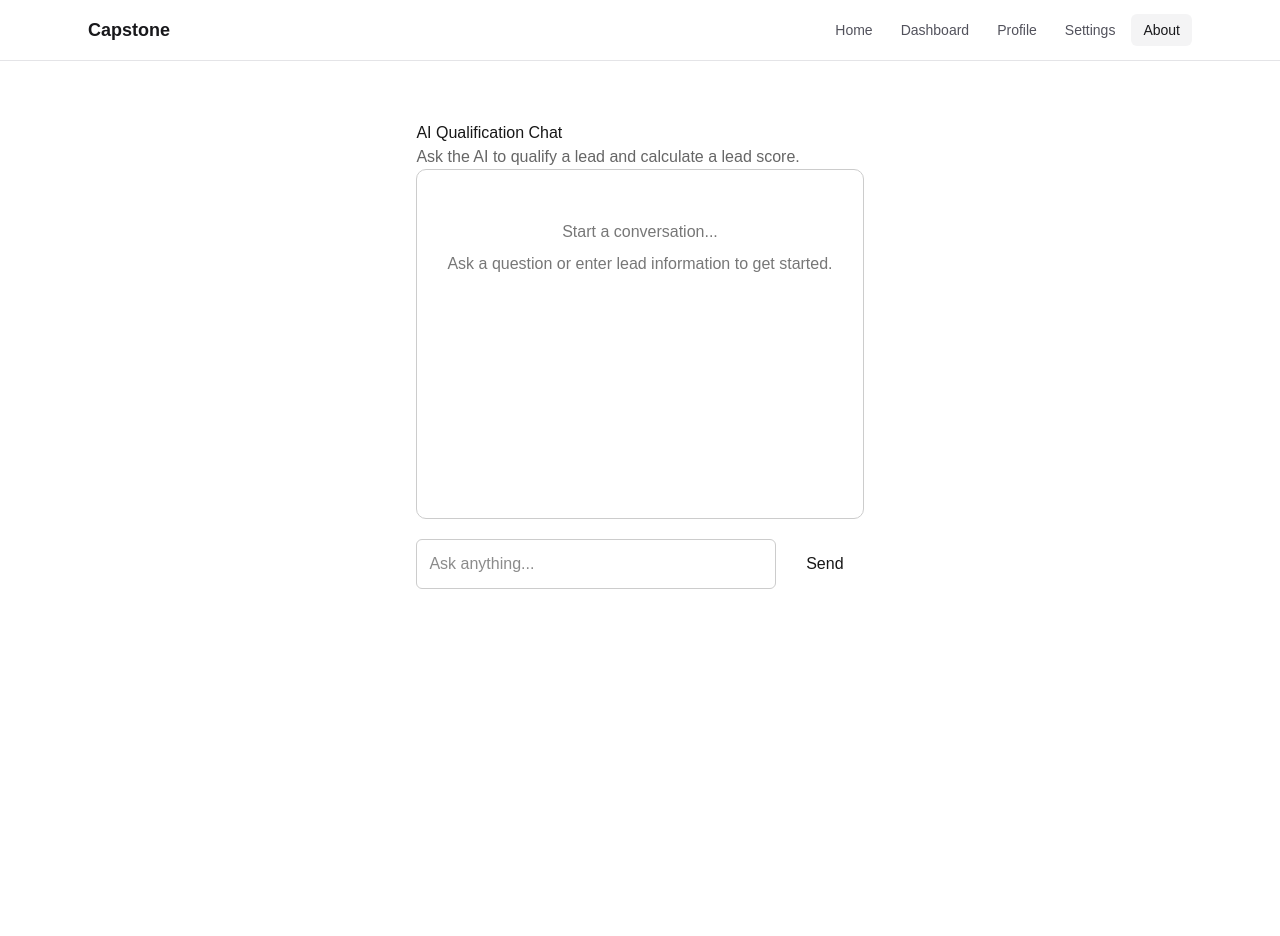
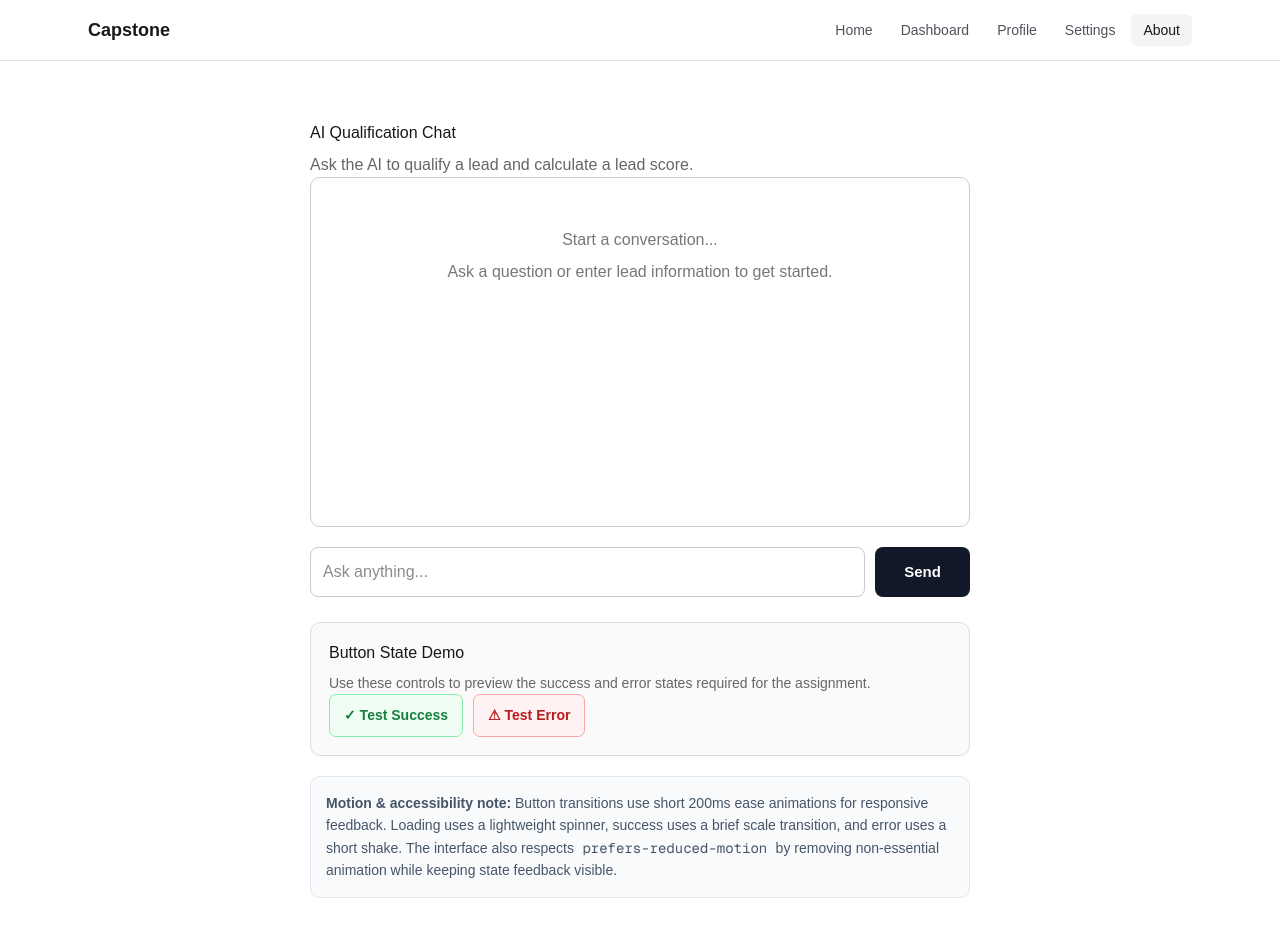
Before and after one commit to midhatnaz62/capstone-skeleton, a Next.js app: page /about in a window 1280 px wide. Shown: the top 936 px of the page. Before the commit the page ends 800 px from the top, so only its background shows below. Built offline with nearby package versions, Linux system fonts and the light colour scheme.

Commit message:
Add button motion and state interactions

```diff
--- a/src/app/about/page.js
+++ b/src/app/about/page.js
@@ -6,6 +6,7 @@ export default function Home() {
   const [input, setInput] = useState("");
   const [messages, setMessages] = useState([]);
   const [loading, setLoading] = useState(false);
+  const [buttonState, setButtonState] = useState("idle");
 
   async function sendMessage(messageText, previousMessages = messages) {
     if (!messageText.trim() || loading) return;
@@ -20,9 +21,9 @@ export default function Home() {
     setMessages(updatedMessages);
     setInput("");
     setLoading(true);
+    setButtonState("loading");
 
     try {
-      // TOOL INPUT STREAMING STATE
       const temporaryAssistant = {
         role: "assistant",
         content: "",
@@ -46,7 +47,9 @@ export default function Home() {
 
       if (!contentType.includes("application/json")) {
         const text = await response.text();
-        throw new Error(text || "Server returned an invalid response.");
+        throw new Error(
+          text || "Server returned an invalid response."
+        );
       }
 
       const data = await response.json();
@@ -62,7 +65,6 @@ export default function Home() {
       const isValidationError =
         data.text?.startsWith("Invalid lead information.");
 
-      // SUCCESS / TOOL OUTPUT
       setMessages([
         ...updatedMessages,
         {
@@ -76,10 +78,15 @@ export default function Home() {
               : "input-available",
         },
       ]);
+
+      setButtonState(isValidationError ? "error" : "success");
+
+      setTimeout(() => {
+        setButtonState("idle");
+      }, 1200);
     } catch (error) {
       console.error("CHAT ERROR:", error);
 
-      // DESIGNED FAILURE STATE
       setMessages([
         ...updatedMessages,
         {
@@ -92,6 +99,12 @@ export default function Home() {
           retryMessage: messageText,
         },
       ]);
+
+      setButtonState("error");
+
+      setTimeout(() => {
+        setButtonState("idle");
+      }, 1200);
     } finally {
       setLoading(false);
     }
@@ -108,14 +121,17 @@ export default function Home() {
   async function handleRetry(message) {
     if (!message.retryMessage || loading) return;
 
-    // Remove the failed user + error messages before retrying
     const failedIndex = messages.indexOf(message);
 
     const messagesBeforeFailedRequest =
       failedIndex > 0
         ? messages
             .slice(0, failedIndex)
-            .filter((item) => item.role === "user" || item.role === "assistant")
+            .filter(
+              (item) =>
+                item.role === "user" ||
+                item.role === "assistant"
+            )
         : [];
 
     await sendMessage(
@@ -124,7 +140,212 @@ export default function Home() {
     );
   }
 
+  // DEMO SUCCESS STATE
+  function testSuccess() {
+    if (loading) return;
+
+    setButtonState("loading");
+
+    setTimeout(() => {
+      setButtonState("success");
+
+      setTimeout(() => {
+        setButtonState("idle");
+      }, 1200);
+    }, 900);
+  }
+
+  // DEMO ERROR STATE
+  function testError() {
+    if (loading) return;
+
+    setButtonState("loading");
+
+    setTimeout(() => {
+      setButtonState("error");
+
+      setTimeout(() => {
+        setButtonState("idle");
+      }, 1200);
+    }, 900);
+  }
+
+  function getButtonContent() {
+    if (buttonState === "loading") {
       return (
+        <>
+          <span className="spinner" />
+          Sending...
+        </>
+      );
+    }
+
+    if (buttonState === "success") {
+      return <>✓ Sent</>;
+    }
+
+    if (buttonState === "error") {
+      return <>⚠ Failed</>;
+    }
+
+    return <>Send</>;
+  }
+
+  return (
+    <>
+      <style>{`
+        .send-button {
+          min-width: 95px;
+          padding: 12px 20px;
+          border: none;
+          border-radius: 8px;
+          background: #111827;
+          color: white;
+          font-size: 15px;
+          font-weight: 600;
+          cursor: pointer;
+          display: inline-flex;
+          align-items: center;
+          justify-content: center;
+          gap: 8px;
+          transition:
+            transform 200ms ease,
+            opacity 200ms ease,
+            background 200ms ease;
+        }
+
+        .send-button:hover:not(:disabled) {
+          transform: translateY(-2px);
+          background: #1f2937;
+        }
+
+        .send-button:active:not(:disabled) {
+          transform: translateY(0) scale(0.96);
+        }
+
+        .send-button:focus-visible {
+          outline: 3px solid #93c5fd;
+          outline-offset: 3px;
+        }
+
+        .send-button:disabled {
+          cursor: not-allowed;
+          opacity: 0.75;
+        }
+
+        .send-button.loading {
+          background: #2563eb;
+        }
+
+        .send-button.success {
+          background: #16a34a;
+          transform: scale(1.03);
+        }
+
+        .send-button.error {
+          background: #dc2626;
+          animation: shake 350ms ease;
+        }
+
+        .demo-button {
+          padding: 10px 14px;
+          border-radius: 7px;
+          font-size: 14px;
+          font-weight: 600;
+          cursor: pointer;
+          transition:
+            transform 200ms ease,
+            opacity 200ms ease;
+        }
+
+        .demo-button:hover {
+          transform: translateY(-2px);
+        }
+
+        .demo-button:focus-visible {
+          outline: 3px solid #93c5fd;
+          outline-offset: 2px;
+        }
+
+        .success-demo {
+          border: 1px solid #86efac;
+          background: #f0fdf4;
+          color: #15803d;
+        }
+
+        .error-demo {
+          border: 1px solid #fca5a5;
+          background: #fef2f2;
+          color: #b91c1c;
+        }
+
+        .spinner {
+          width: 15px;
+          height: 15px;
+          border: 2px solid rgba(255,255,255,0.4);
+          border-top-color: white;
+          border-radius: 50%;
+          animation: spin 700ms linear infinite;
+        }
+
+        @keyframes spin {
+          to {
+            transform: rotate(360deg);
+          }
+        }
+
+        @keyframes shake {
+          0%, 100% {
+            transform: translateX(0);
+          }
+
+          25% {
+            transform: translateX(-4px);
+          }
+
+          50% {
+            transform: translateX(4px);
+          }
+
+          75% {
+            transform: translateX(-3px);
+          }
+        }
+
+        @media (prefers-reduced-motion: reduce) {
+          .send-button,
+          .demo-button {
+            transition: none;
+          }
+
+          .send-button.error {
+            animation: none;
+          }
+
+          .spinner {
+            animation: none;
+          }
+        }
+
+        @media (max-width: 600px) {
+          .chat-form {
+            flex-direction: column;
+          }
+
+          .send-button {
+            width: 100%;
+          }
+
+          .demo-controls {
+            flex-direction: column;
+          }
+
+          .demo-button {
+            width: 100%;
+          }
+        }
+      `}</style>
+
       <main
         style={{
           maxWidth: "700px",
@@ -133,10 +354,13 @@ export default function Home() {
           fontFamily: "Arial, sans-serif",
         }}
       >
-      <h2>AI Qualification Chat</h2>
+        <h1 style={{ marginBottom: "8px" }}>
+          AI Qualification Chat
+        </h1>
 
         <p style={{ color: "#666" }}>
-        Ask the AI to qualify a lead and calculate a lead score.
+          Ask the AI to qualify a lead and calculate a lead
+          score.
         </p>
 
         <div
@@ -162,7 +386,8 @@ export default function Home() {
               </h3>
 
               <p style={{ margin: 0 }}>
-              Ask a question or enter lead information to get started.
+                Ask a question or enter lead information
+                to get started.
               </p>
             </div>
           ) : (
@@ -185,7 +410,11 @@ export default function Home() {
 
                 {/* USER MESSAGE */}
                 {message.role === "user" && (
-                <p style={{ whiteSpace: "pre-wrap" }}>
+                  <p
+                    style={{
+                      whiteSpace: "pre-wrap",
+                    }}
+                  >
                     {message.content}
                   </p>
                 )}
@@ -207,10 +436,15 @@ export default function Home() {
                 )}
 
                 {/* TOOL INPUT AVAILABLE */}
-              {message.toolState === "input-available" && (
+                {message.toolState ===
+                  "input-available" && (
                   <>
                     {message.content && (
-                    <p style={{ whiteSpace: "pre-wrap" }}>
+                      <p
+                        style={{
+                          whiteSpace: "pre-wrap",
+                        }}
+                      >
                         {message.content}
                       </p>
                     )}
@@ -225,8 +459,8 @@ export default function Home() {
                         color: "#854d0e",
                       }}
                     >
-                    ⚙️ Lead information received. Processing
-                    qualification...
+                      ⚙️ Lead information received.
+                      Processing qualification...
                     </div>
                   </>
                 )}
@@ -238,23 +472,34 @@ export default function Home() {
                   message.toolState !== "input-streaming" &&
                   message.toolState !== "input-available" &&
                   message.content && (
-                  <div style={{ marginTop: "10px" }}>
-                    <p style={{ whiteSpace: "pre-wrap" }}>
+                    <div
+                      style={{
+                        marginTop: "10px",
+                      }}
+                    >
+                      <p
+                        style={{
+                          whiteSpace: "pre-wrap",
+                        }}
+                      >
                         {message.content}
                       </p>
                     </div>
                   )}
 
                 {/* TOOL OUTPUT AVAILABLE */}
-              {message.toolState === "output-available" &&
+                {message.toolState ===
+                  "output-available" &&
                   message.toolResults?.length > 0 &&
                   message.toolResults.map(
                     (toolResult, toolIndex) => {
                       if (
-                      toolResult.toolName === "leadScore" &&
+                        toolResult.toolName ===
+                          "leadScore" &&
                         toolResult.output
                       ) {
-                      const result = toolResult.output;
+                        const result =
+                          toolResult.output;
 
                         return (
                           <div
@@ -262,7 +507,8 @@ export default function Home() {
                             style={{
                               marginTop: "15px",
                               padding: "18px",
-                            border: "2px solid #22c55e",
+                              border:
+                                "2px solid #22c55e",
                               borderRadius: "12px",
                               background: "#f0fdf4",
                             }}
@@ -282,22 +528,30 @@ export default function Home() {
                             </h3>
 
                             <p>
-                            <strong>Name:</strong>{" "}
+                              <strong>
+                                Name:
+                              </strong>{" "}
                               {result.name}
                             </p>
 
                             <p>
-                            <strong>Company:</strong>{" "}
+                              <strong>
+                                Company:
+                              </strong>{" "}
                               {result.company}
                             </p>
 
                             <p>
-                            <strong>Score:</strong>{" "}
+                              <strong>
+                                Score:
+                              </strong>{" "}
                               {result.score}/100
                             </p>
 
                             <p>
-                            <strong>Status:</strong>{" "}
+                              <strong>
+                                Status:
+                              </strong>{" "}
                               {result.label}
                             </p>
                           </div>
@@ -309,18 +563,22 @@ export default function Home() {
                   )}
 
                 {/* TOOL VALIDATION ERROR */}
-              {message.toolState === "output-error" && (
+                {message.toolState ===
+                  "output-error" && (
                   <div
                     style={{
                       marginTop: "12px",
                       padding: "15px",
                       borderRadius: "10px",
                       background: "#fef2f2",
-                    border: "2px solid #fca5a5",
+                      border:
+                        "2px solid #fca5a5",
                       color: "#b91c1c",
                     }}
                   >
-                  <strong>⚠ TOOL ERROR</strong>
+                    <strong>
+                      ⚠ TOOL ERROR
+                    </strong>
 
                     <p
                       style={{
@@ -337,18 +595,22 @@ export default function Home() {
                 )}
 
                 {/* NETWORK / API FAILURE */}
-              {message.toolState === "request-error" && (
+                {message.toolState ===
+                  "request-error" && (
                   <div
                     style={{
                       marginTop: "12px",
                       padding: "16px",
                       borderRadius: "10px",
                       background: "#fff7ed",
-                    border: "2px solid #fdba74",
+                      border:
+                        "2px solid #fdba74",
                       color: "#c2410c",
                     }}
                   >
-                  <strong>⚠ Something went wrong</strong>
+                    <strong>
+                      ⚠ Something went wrong
+                    </strong>
 
                     <p
                       style={{
@@ -363,18 +625,11 @@ export default function Home() {
 
                     <button
                       type="button"
-                    onClick={() => handleRetry(message)}
+                      onClick={() =>
+                        handleRetry(message)
+                      }
                       disabled={loading}
-                    style={{
-                      padding: "9px 16px",
-                      border: "none",
-                      borderRadius: "6px",
-                      background: "#ea580c",
-                      color: "white",
-                      cursor: loading
-                        ? "not-allowed"
-                        : "pointer",
-                    }}
+                      className="demo-button error-demo"
                     >
                       🔄 Retry
                     </button>
@@ -391,8 +646,10 @@ export default function Home() {
           )}
         </div>
 
+        {/* CHAT FORM */}
         <form
           onSubmit={handleSubmit}
+          className="chat-form"
           style={{
             display: "flex",
             gap: "10px",
@@ -400,7 +657,9 @@ export default function Home() {
         >
           <input
             value={input}
-          onChange={(e) => setInput(e.target.value)}
+            onChange={(e) =>
+              setInput(e.target.value)
+            }
             placeholder="Ask anything..."
             disabled={loading}
             style={{
@@ -408,20 +667,99 @@ export default function Home() {
               padding: "12px",
               fontSize: "16px",
               border: "1px solid #ccc",
-            borderRadius: "6px",
+              borderRadius: "8px",
             }}
           />
 
           <button
             type="submit"
             disabled={loading}
+            className={`send-button ${buttonState}`}
+          >
+            {getButtonContent()}
+          </button>
+        </form>
+
+        {/* ASSIGNMENT DEMO CONTROLS */}
+        <div
           style={{
-            padding: "12px 20px",
+            marginTop: "25px",
+            padding: "18px",
+            borderRadius: "10px",
+            border: "1px solid #ddd",
+            background: "#fafafa",
           }}
         >
-          {loading ? "Thinking..." : "Send"}
+          <h3
+            style={{
+              marginTop: 0,
+              marginBottom: "8px",
+            }}
+          >
+            Button State Demo
+          </h3>
+
+          <p
+            style={{
+              marginTop: 0,
+              color: "#666",
+              fontSize: "14px",
+            }}
+          >
+            Use these controls to preview the success
+            and error states required for the assignment.
+          </p>
+
+          <div
+            className="demo-controls"
+            style={{
+              display: "flex",
+              gap: "10px",
+            }}
+          >
+            <button
+              type="button"
+              onClick={testSuccess}
+              disabled={loading}
+              className="demo-button success-demo"
+            >
+              ✓ Test Success
             </button>
-      </form>
+
+            <button
+              type="button"
+              onClick={testError}
+              disabled={loading}
+              className="demo-button error-demo"
+            >
+              ⚠ Test Error
+            </button>
+          </div>
+        </div>
+
+        {/* MOTION NOTE */}
+        <div
+          style={{
+            marginTop: "20px",
+            padding: "15px",
+            borderRadius: "10px",
+            background: "#f8fafc",
+            border: "1px solid #e2e8f0",
+            color: "#475569",
+            fontSize: "14px",
+            lineHeight: "1.6",
+          }}
+        >
+          <strong>Motion & accessibility note:</strong>{" "}
+          Button transitions use short 200ms ease animations
+          for responsive feedback. Loading uses a lightweight
+          spinner, success uses a brief scale transition, and
+          error uses a short shake. The interface also respects
+          <code> prefers-reduced-motion </code> by removing
+          non-essential animation while keeping state feedback
+          visible.
+        </div>
       </main>
+    </>
   );
 }
```
Lines whose indentation alone changed are shown as unchanged.
